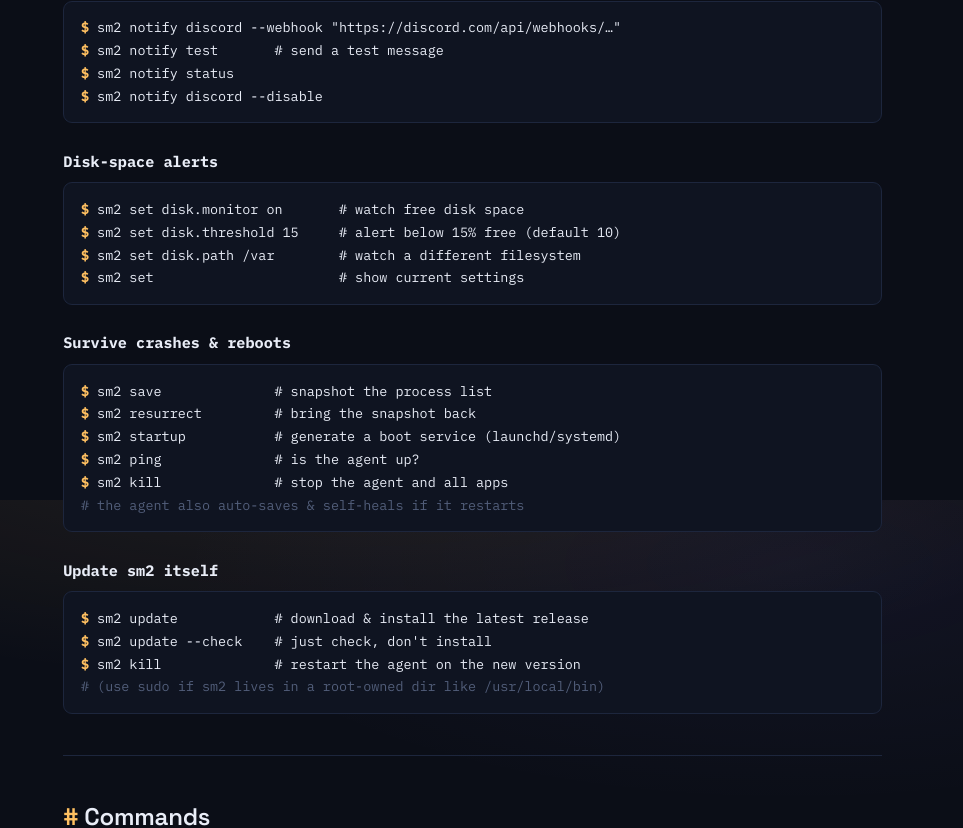
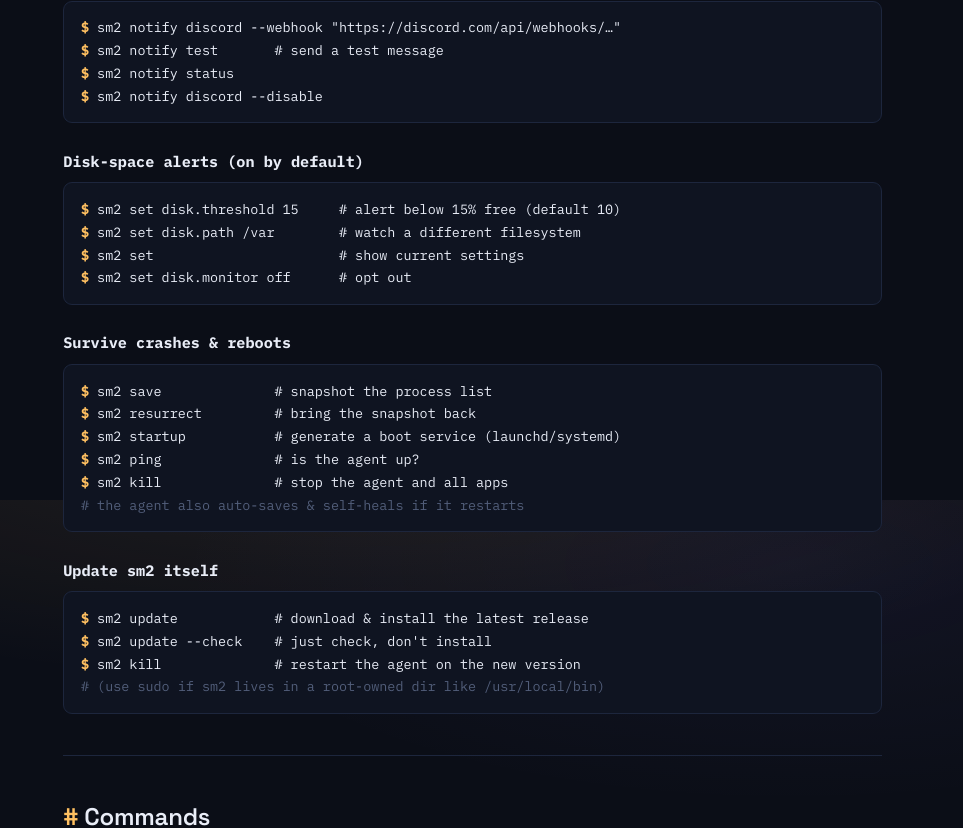
Before and after one commit to abdorizak/sm2-web, a Next.js app: page /docs in a window 1280 px wide. Shown: the part 5900-6728 px from the top of the page, without its empty margins (298-1261 px from the left). Built offline with nearby package versions, Linux system fonts and the light colour scheme.

Commit message:
docs: disk-space alerts are on by default
Lead with the webhook as the only required step; tuning and opt-out
commands replace the enable step in the docs section and the examples
recipe.

```diff
--- a/app/docs/page.tsx
+++ b/app/docs/page.tsx
@@ -500,12 +500,12 @@
             />
 
             <Recipe
-              title="Disk-space alerts"
+              title="Disk-space alerts (on by default)"
               lines={[
-                "sm2 set disk.monitor on       # watch free disk space",
                 "sm2 set disk.threshold 15     # alert below 15% free (default 10)",
                 "sm2 set disk.path /var        # watch a different filesystem",
                 "sm2 set                       # show current settings",
+                "sm2 set disk.monitor off      # opt out",
               ]}
             />
 
@@ -797,21 +797,20 @@
             <p>
               A full disk is the classic silent failure: logs stop writing, databases stop
               accepting, apps crash with confusing errors — and nothing tells you <em>why</em>{" "}
-              until you ssh in and run <code className="tok">df</code>. sm2 can watch free disk
-              space for you and warn you <strong>before</strong> the server runs out, through
-              the same Discord pipeline as every other event:
+              until you ssh in and run <code className="tok">df</code>. So sm2 watches free
+              disk space <strong>by default</strong> — configure a Discord webhook and
+              you&apos;ll be warned before the server runs out, with nothing else to enable:
             </p>
-            <Code copy="sm2 set disk.monitor on">
-              <span className={styles.prompt}>$ </span>sm2 set disk.monitor on{"      "}<span className={styles.cmt}># start watching (filesystem holding ~/.sm2)</span>{"\n"}
-              <span className={styles.prompt}>$ </span>sm2 set disk.threshold 15{"    "}<span className={styles.cmt}># alert when free space drops below 15%</span>{"\n"}
+            <Code copy="sm2 set disk.threshold 15">
+              <span className={styles.prompt}>$ </span>sm2 set disk.threshold 15{"    "}<span className={styles.cmt}># alert when free space drops below 15% (default 10)</span>{"\n"}
               <span className={styles.prompt}>$ </span>sm2 set disk.path /var{"       "}<span className={styles.cmt}># watch a different filesystem (optional)</span>{"\n"}
               <span className={styles.prompt}>$ </span>sm2 set{"                      "}<span className={styles.cmt}># show current settings</span>{"\n"}
-              <span className={styles.prompt}>$ </span>sm2 set disk.monitor off{"     "}<span className={styles.cmt}># stop watching</span>
+              <span className={styles.prompt}>$ </span>sm2 set disk.monitor off{"     "}<span className={styles.cmt}># opt out entirely</span>
             </Code>
             <Table
               head={["Key", "Meaning"]}
               rows={[
-                ["disk.monitor on|off", "Master switch. Setting any other disk.* key turns it on."],
+                ["disk.monitor on|off", "Master switch — on by default. Turn it off to opt out."],
                 ["disk.threshold <percent>", "Free-space percentage that triggers the alert. Default: 10."],
                 ["disk.path <path>", "Any path on the filesystem to watch. Default: the one holding ~/.sm2 — usually the disk your logs grow on."],
               ]}
```
